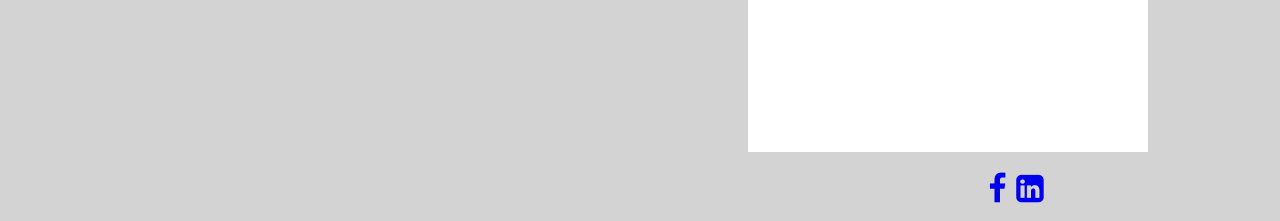
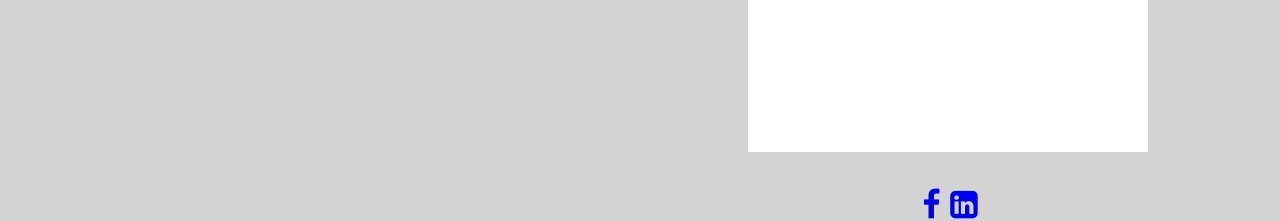
Before and after one commit to aziza-mamadolimova/aziza-mamadolimova.github.io, a plain HTML site: page about/index.html in a window 1280 px wide. Shown: the part 1517-1738 px from the top of the page. Drawn offline with Linux system fonts and the light colour scheme.

Commit message:
Update about.css

```diff
--- a/about/about.css
+++ b/about/about.css
@@ -167,8 +167,8 @@ header{
   /*     width:100%;  */
       height:20px;
       position:absolute;
-      left:150px;
-      padding:1rem;
+      left:100px;
+      padding:2rem 0 0 0;
     }
     }
     .flex-icons a{
```
